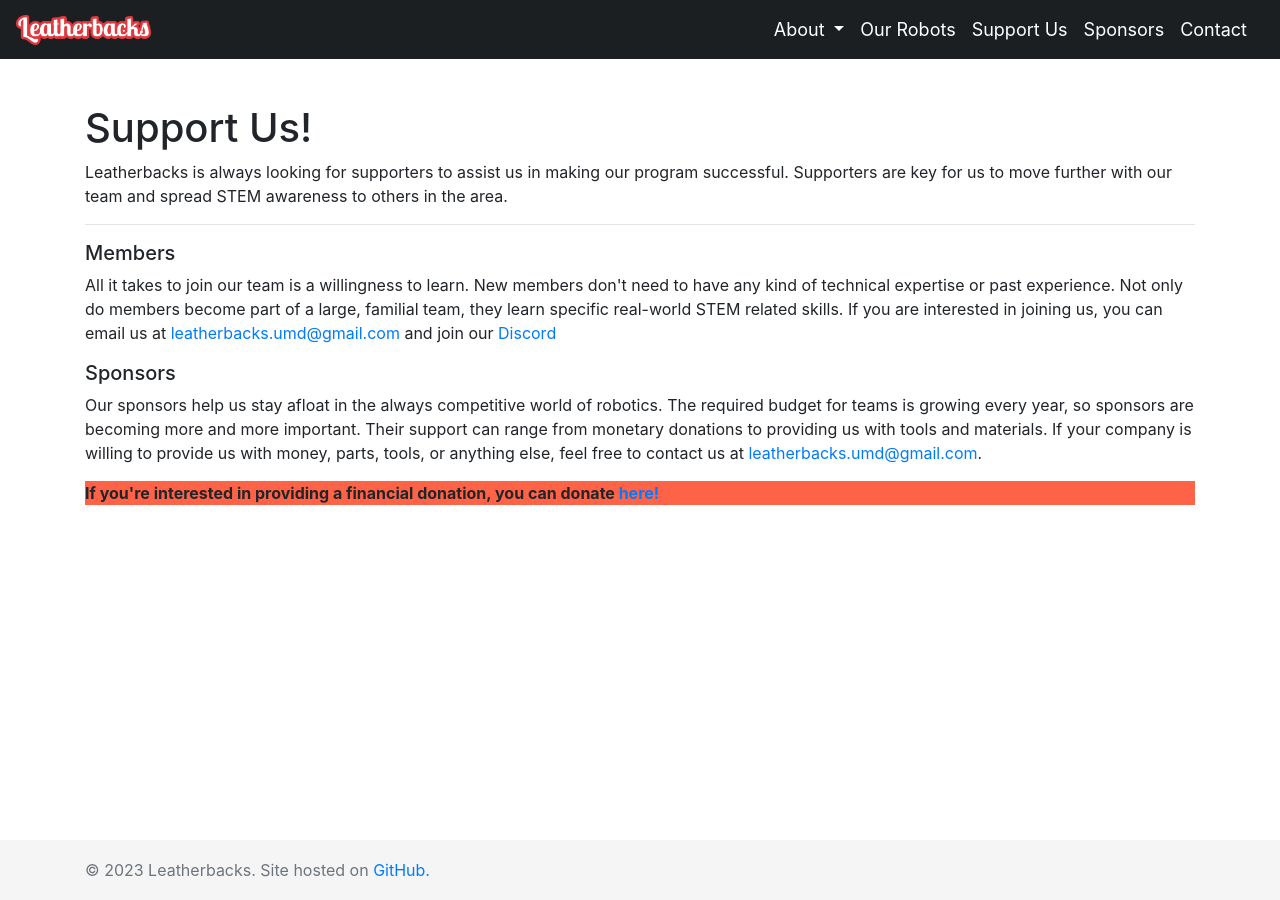
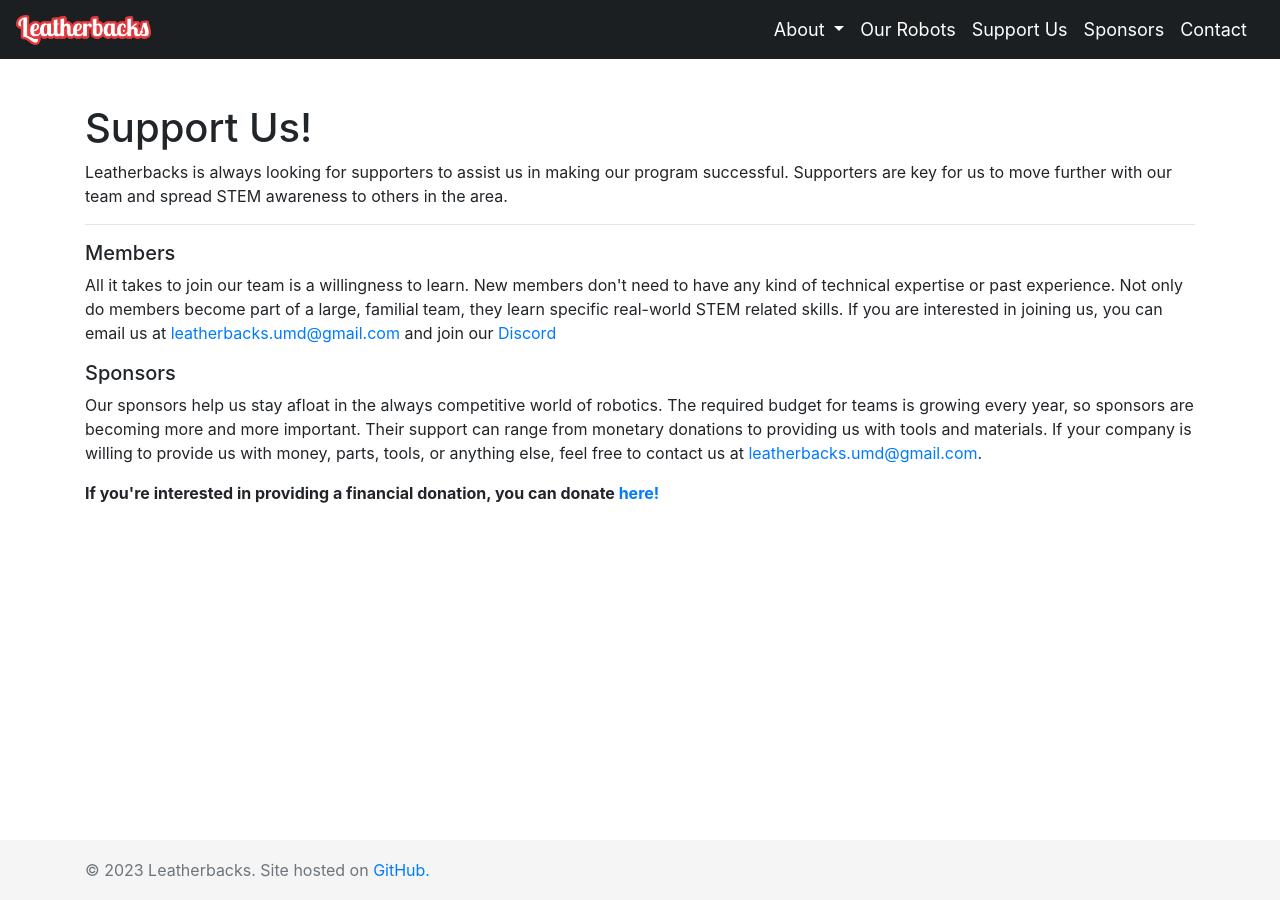
Before and after one commit to LeatherbacksUMD/LeatherbacksUMD.github.io, a Jekyll site: the page built from content/supportus.html, in a window 1280 px wide. Built offline with Jekyll 4.4.1, drawn with Linux system fonts in a browser that asks for light colours; nearby versions of some CDN libraries.

Commit message:
Update supportus.html

```diff
--- a/content/supportus.html
+++ b/content/supportus.html
@@ -42,4 +42,4 @@
     <a href="mailto:leatherbacks.umd@gmail.com">leatherbacks.umd@gmail.com</a>.
 </p>
 
-<p style="background-color:tomato;"> <b>If you're interested in providing a financial donation, you can donate <a href="https://giving.umd.edu/giving/fund.php?name=leatherbacks-combat-robotics-team">here!</a></b></p>
+<p > <b>If you're interested in providing a financial donation, you can donate <a href="https://giving.umd.edu/giving/fund.php?name=leatherbacks-combat-robotics-team">here!</a></b></p>
```
